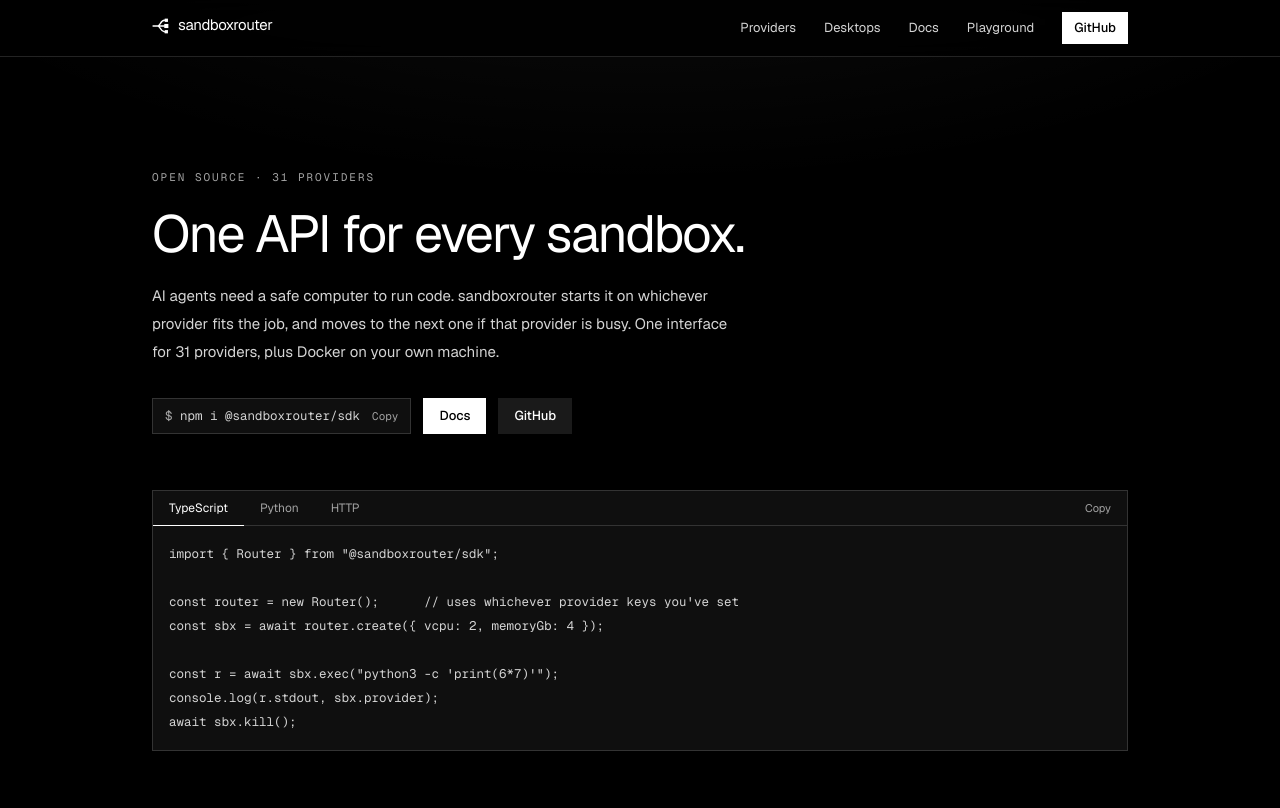
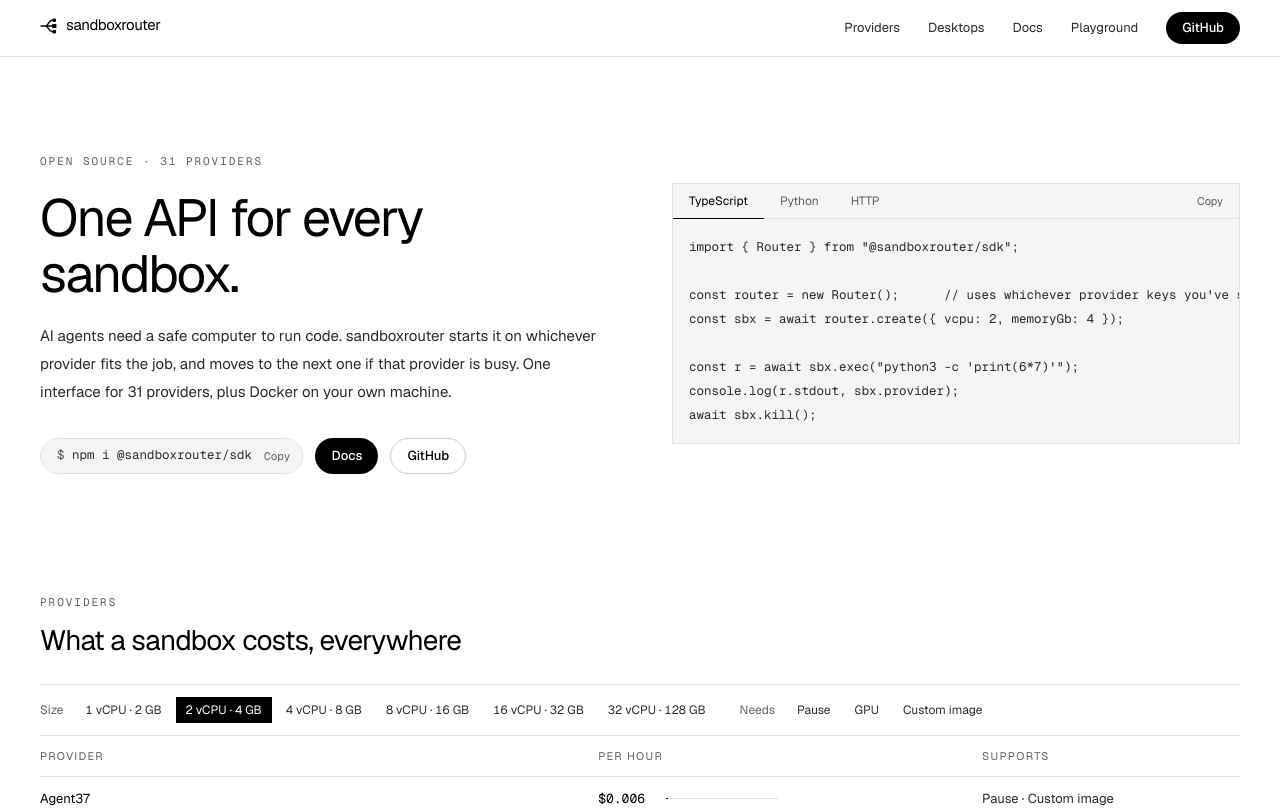
Before and after one commit to gigialc/sandboxrouter, a Next.js app in the folder web/: page / in a window 1280 px wide. Shown: the top 808 px of the page. Built offline with nearby package versions, Linux system fonts and the light colour scheme.

Commit message:
Site: ornn.com-style layout (full width, slim side margins, split hero, white page, black ink, pill buttons)
Co-Authored-By: Claude Opus 5.5 <noreply@anthropic.com>

```diff
--- a/web/src/app/docs/page.tsx
+++ b/web/src/app/docs/page.tsx
@@ -21,7 +21,7 @@ const SECTIONS = [
 
 export default function DocsPage() {
   return (
-    <div className="mx-auto grid max-w-6xl gap-10 px-5 pt-14 lg:grid-cols-[13rem_1fr]">
+    <div className="grid gap-10 px-5 sm:px-10 pt-14 lg:grid-cols-[13rem_1fr] xl:gap-16">
       <aside className="hidden lg:block">
         <nav className="sticky top-24 space-y-1 text-sm">
           <p className="mb-3 font-mono text-xs uppercase tracking-widest text-muted">Docs</p>
--- a/web/src/app/globals.css
+++ b/web/src/app/globals.css
@@ -1,19 +1,19 @@
 @import "tailwindcss";
 
-/* One dark theme, in the style of a quiet terminal: near-black, hairlines, square corners. */
+/* One light theme after ornn.com: white page, black ink, hairlines, full-width layout, pill buttons. */
 :root {
-  color-scheme: dark;
-  --bg: #000000;
-  --panel: #0f0f0f;
-  --panel-2: #1a1a1a;
-  --ink: #ffffff;
-  --ink-2: #d4d4d4;
-  --muted: #a3a3a3;
-  --line: #333333;
-  --line-2: #4a4a4a;
-  --ok: #4ade80;
-  --bad: #f87171;
-  --bar: #e5e5e5;
+  color-scheme: light;
+  --bg: #ffffff;
+  --panel: #f5f5f5;
+  --panel-2: #ececec;
+  --ink: #000000;
+  --ink-2: #2b2b2b;
+  --muted: #5f5f5f;
+  --line: #e3e3e3;
+  --line-2: #cfcfcf;
+  --ok: #15803d;
+  --bad: #b91c1c;
+  --bar: #111111;
 }
 
 @theme inline {
@@ -39,10 +39,7 @@ html {
 
 body {
   font-family: var(--font-geist-sans), system-ui, sans-serif;
-  background:
-    radial-gradient(1200px 520px at 50% -180px, rgba(255, 255, 255, 0.07), transparent 70%),
-    var(--bg);
-  background-repeat: no-repeat;
+  background: var(--bg);
 }
 
 ::selection {
--- a/web/src/app/page.tsx
+++ b/web/src/app/page.tsx
@@ -32,8 +32,9 @@ const RULES = [
 export default function Home() {
   const cloud = site.providers.filter((p) => !p.local).length;
   return (
-    <div className="mx-auto max-w-5xl px-6">
-      <section className="pt-20 pb-14 sm:pt-28">
+    <div className="px-5 sm:px-10">
+      <div className="grid items-center gap-12 pt-16 pb-6 sm:pt-24 lg:grid-cols-2 lg:gap-16">
+      <section>
         <p className="font-mono text-[11px] uppercase tracking-[0.18em] text-muted">Open source · {cloud} providers</p>
         <h1 className="mt-5 max-w-2xl text-4xl font-normal leading-[1.08] tracking-[-0.035em] sm:text-[52px]">One API for every sandbox.</h1>
         <p className="mt-5 max-w-xl text-[15px] leading-7 text-ink-2">
@@ -49,6 +50,7 @@ export default function Home() {
         </div>
       </section>
 
+      <div className="min-w-0">
         <CodeTabs
           tabs={[
             { label: "TypeScript", code: TS },
@@ -56,6 +58,8 @@ export default function Home() {
             { label: "HTTP", code: HTTP },
           ]}
         />
+      </div>
+      </div>
 
       <section className="mt-24">
         <SectionTitle id="providers" kicker="Providers">
--- a/web/src/app/playground/page.tsx
+++ b/web/src/app/playground/page.tsx
@@ -6,7 +6,7 @@ export const metadata: Metadata = { title: "Playground" };
 export default function PlaygroundPage() {
   return (
     <>
-      <div className="mx-auto max-w-5xl px-6 pt-16 pb-10">
+      <div className="px-5 sm:px-10 pt-16 pb-10">
         <p className="font-mono text-[11px] uppercase tracking-[0.18em] text-muted">Playground</p>
         <h1 className="mt-4 text-4xl font-normal tracking-[-0.035em]">Run code in a real sandbox</h1>
         <p className="mt-4 max-w-xl text-[14px] leading-6 text-ink-2">
--- a/web/src/app/providers/[id]/page.tsx
+++ b/web/src/app/providers/[id]/page.tsx
@@ -33,7 +33,7 @@ await sbx.kill();`;
   const caps = [...p.capabilities, ...(p.computers.length ? ["computers"] : [])];
 
   return (
-    <div className="mx-auto max-w-5xl px-6 pt-12">
+    <div className="px-5 sm:px-10 pt-12">
       <Link href="/#providers" className="text-[13px] text-muted hover:text-ink">
         ← Providers
       </Link>
--- a/web/src/components/Playground.tsx
+++ b/web/src/components/Playground.tsx
@@ -157,7 +157,7 @@ export function Playground() {
   const field = "w-full border border-line bg-bg px-3 py-2 text-sm outline-none focus:border-line-2";
 
   return (
-    <div className="mx-auto grid max-w-5xl gap-6 px-6 lg:grid-cols-[20rem_1fr]">
+    <div className="grid gap-6 px-5 sm:px-10 lg:grid-cols-[22rem_1fr]">
       <div className="space-y-6">
         <section className="border border-line p-5">
           <h2 className="font-normal">1. Connect your server</h2>
@@ -255,13 +255,13 @@ export function Playground() {
       </div>
 
       <section className="flex min-h-[32rem] flex-col overflow-hidden border border-line bg-panel">
-        <div className="flex items-center gap-2 border-b border-white/10 p-3">
+        <div className="flex items-center gap-2 border-b border-line p-3">
           <input
             value={cmd}
             onChange={(e) => setCmd(e.target.value)}
             onKeyDown={(e) => e.key === "Enter" && sbx && !busy && run()}
             aria-label="Command"
-            className="flex-1 border border-white/10 bg-white/5 px-3 py-2 font-mono text-sm text-ink-2 outline-none"
+            className="flex-1 border border-line bg-panel px-3 py-2 font-mono text-sm text-ink-2 outline-none"
           />
           <button
             onClick={run}
@@ -280,7 +280,7 @@ export function Playground() {
             lines.map((l, k) => (
               <span
                 key={k}
-                className={l.stream === "err" ? "text-[#ff8a7a]" : l.stream === "sys" ? "block text-muted" : "text-ink-2"}
+                className={l.stream === "err" ? "text-bad" : l.stream === "sys" ? "block text-muted" : "text-ink-2"}
               >
                 {l.text}
                 {l.stream === "sys" ? "\n" : ""}
--- a/web/src/components/chrome.tsx
+++ b/web/src/components/chrome.tsx
@@ -24,8 +24,8 @@ const NAV = [
 
 export function Nav() {
   return (
-    <header className="sticky top-0 z-30 border-b border-line/70 bg-bg/80 backdrop-blur-md">
-      <div className="mx-auto flex h-14 max-w-5xl items-center px-6">
+    <header className="sticky top-0 z-30 border-b border-line bg-bg/90 backdrop-blur-md">
+      <div className="flex h-14 items-center px-5 sm:px-10">
         <Link href="/" aria-label="sandboxrouter home">
           <Logo />
         </Link>
@@ -35,7 +35,7 @@ export function Nav() {
               {n.label}
             </Link>
           ))}
-          <a href={REPO} className="bg-ink px-3 py-1.5 text-[13px] font-medium text-bg hover:bg-white">
+          <a href={REPO} className="rounded-full bg-ink px-4 py-1.5 text-[13px] font-medium text-bg hover:bg-ink-2">
             GitHub
           </a>
         </nav>
@@ -47,7 +47,7 @@ export function Nav() {
 export function Footer() {
   return (
     <footer className="mt-32 border-t border-line">
-      <div className="mx-auto flex max-w-5xl flex-col gap-4 px-6 py-10 text-[13px] text-muted sm:flex-row sm:items-center">
+      <div className="flex flex-col gap-4 px-5 sm:px-10 py-10 text-[13px] text-muted sm:flex-row sm:items-center">
         <Logo className="text-ink-2" />
         <span>Free and open source. MIT. v{site.version}</span>
         <div className="flex gap-6 sm:ml-auto">
@@ -66,14 +66,14 @@ export function Tag({ children }: { children: React.ReactNode }) {
 }
 
 export function Button({ href, children, primary = false }: { href: string; children: React.ReactNode; primary?: boolean }) {
-  const cls = primary ? "bg-ink text-bg hover:bg-white" : "bg-panel-2 text-ink hover:bg-line-2";
+  const cls = primary ? "bg-ink text-bg hover:bg-ink-2" : "border border-line-2 bg-bg text-ink hover:bg-panel";
   const external = href.startsWith("http");
   return external ? (
-    <a href={href} className={`inline-flex h-9 items-center px-4 text-[13px] font-medium ${cls}`}>
+    <a href={href} className={`inline-flex h-9 items-center rounded-full px-4 text-[13px] font-medium ${cls}`}>
       {children}
     </a>
   ) : (
-    <Link href={href} className={`inline-flex h-9 items-center px-4 text-[13px] font-medium ${cls}`}>
+    <Link href={href} className={`inline-flex h-9 items-center rounded-full px-4 text-[13px] font-medium ${cls}`}>
       {children}
     </Link>
   );
--- a/web/src/components/code.tsx
+++ b/web/src/components/code.tsx
@@ -62,7 +62,7 @@ export function CodeTabs({ tabs }: { tabs: { label: string; code: string }[] })
 
 export function InstallChip({ cmd }: { cmd: string }) {
   return (
-    <div className="inline-flex items-center border border-line bg-panel font-mono text-[12.5px]">
+    <div className="inline-flex h-9 items-center rounded-full border border-line bg-panel pl-1 font-mono text-[12.5px]">
       <span className="select-all py-2 pl-3 pr-1 text-ink-2">
         <span className="text-muted">$ </span>
         {cmd}
```
Lines whose indentation alone changed are shown as unchanged.
